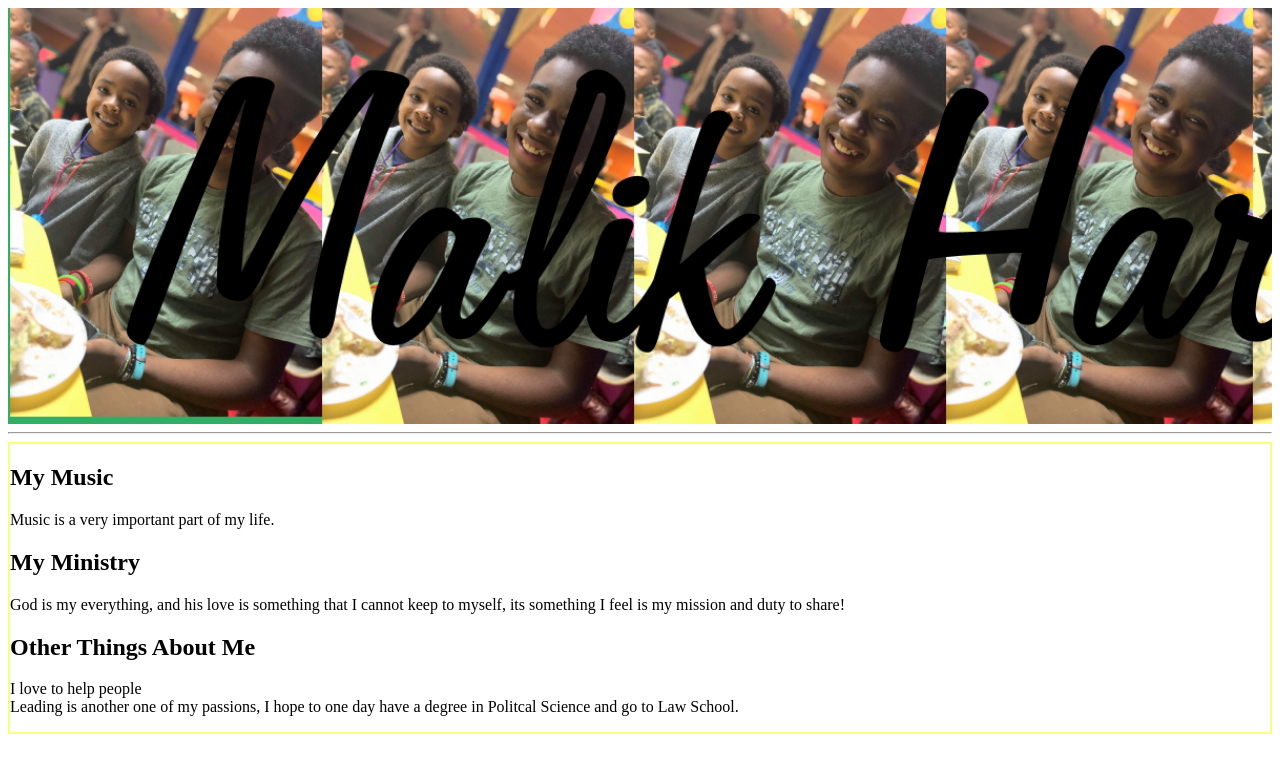
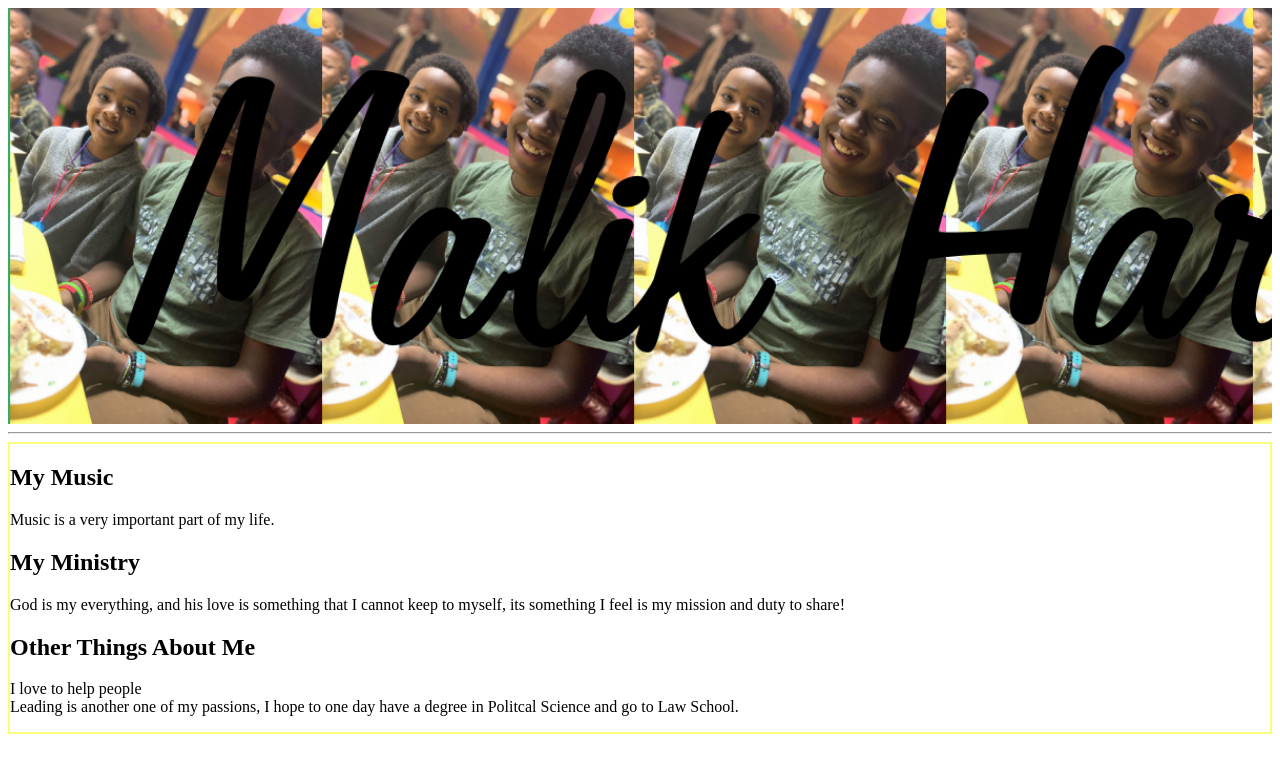
Before and after one commit to Jharris034/malikharris, a plain HTML site: page index.html in a window 1280 px wide. Drawn offline with Linux system fonts and the light colour scheme.

Commit message:
Update base.css

```diff
--- a/styles/base.css
+++ b/styles/base.css
@@ -1,7 +1,7 @@
 /* Base styles */
 
 .banner {
-  background: url('../images/Banner.png');
+  background: url('../images/MB.png');
   background-size: cover;
   min-height: 40vh;
   padding: 3rem;
```
